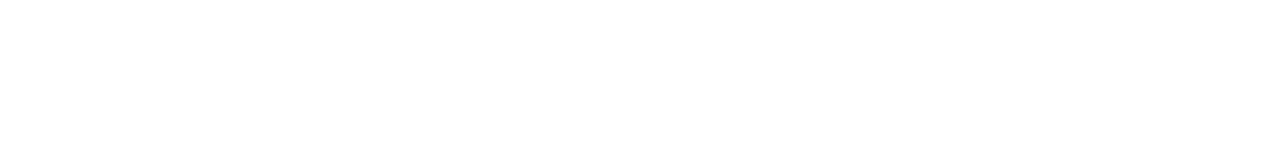
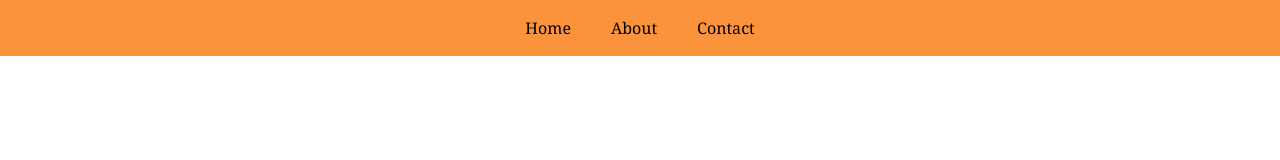
Before and after one commit to Fear110/tailwind, a website: page index.html in a window 1280 px wide. Drawn offline with nearby package versions, Linux system fonts and the light colour scheme.

Commit message:
First Commit

```diff
--- a/index.html
+++ b/index.html
@@ -12,6 +12,13 @@
     <title>Tail Wind</title>
   </head>
   <body>
+    <nav class="bg-orange-400 py-4">
+      <ul class="flex justify-center">
+        <li class="mx-5 cursor-pointer font-serif text-w text-base">Home</li>
+        <li class="mx-5 cursor-pointer font-serif text-w text-base">About</li>
+        <li class="mx-5 cursor-pointer font-serif text-w text-base">Contact</li>
+      </ul>
+    </nav>
     <div class="container"></div>
   </body>
 </html>
--- a/package.json
+++ b/package.json
@@ -5,7 +5,8 @@
   "devDependencies": {
     "autoprefixer": "^10.4.13",
     "postcss": "^8.4.21",
-    "tailwindcss": "^3.2.4"
+    "tailwindcss": "^3.2.4",
+    "typescript": "^4.9.4"
   },
   "dependencies": {
     "vite": "^4.0.4"
```
Also changed, not shown: 1 other file.
